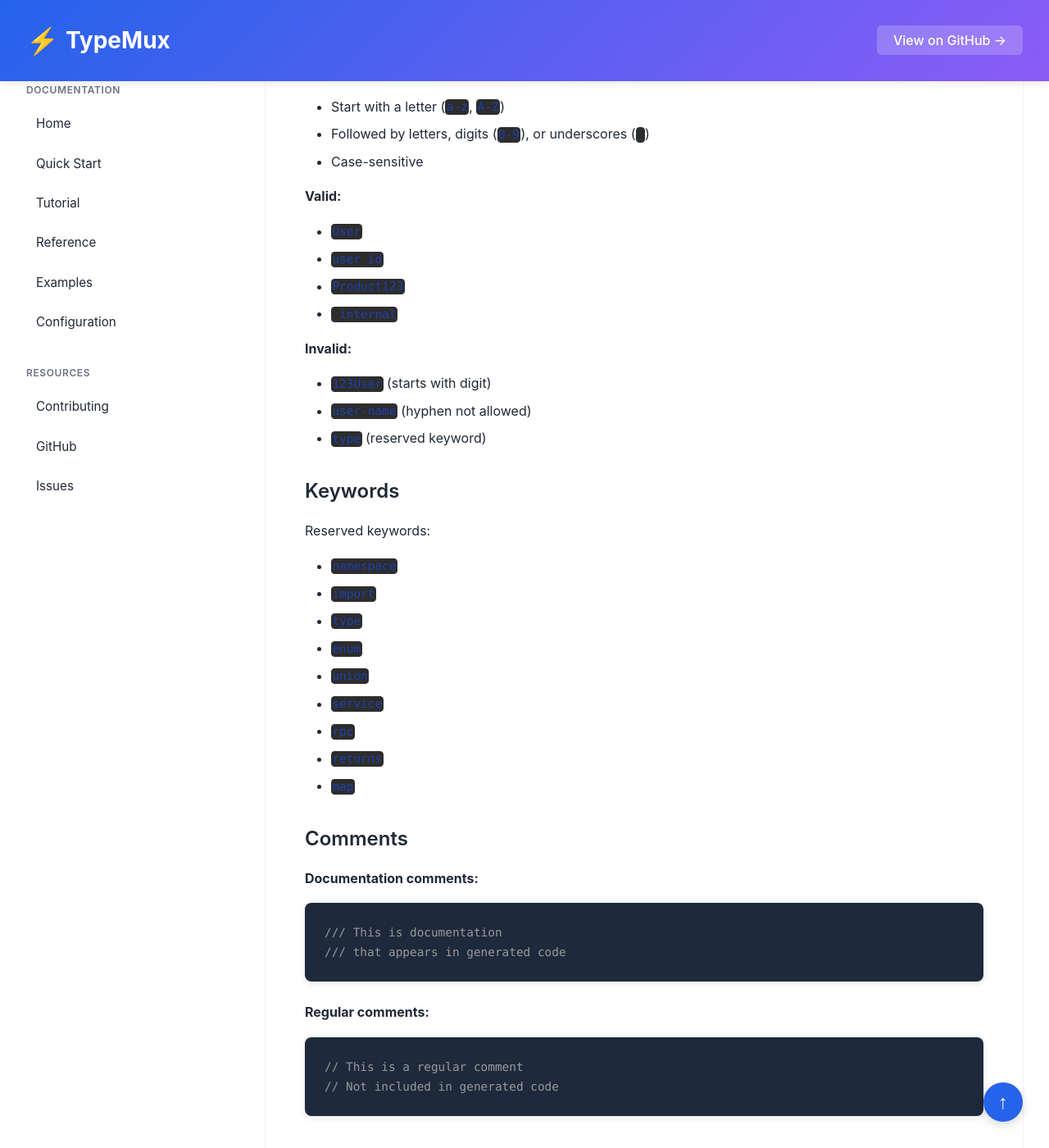
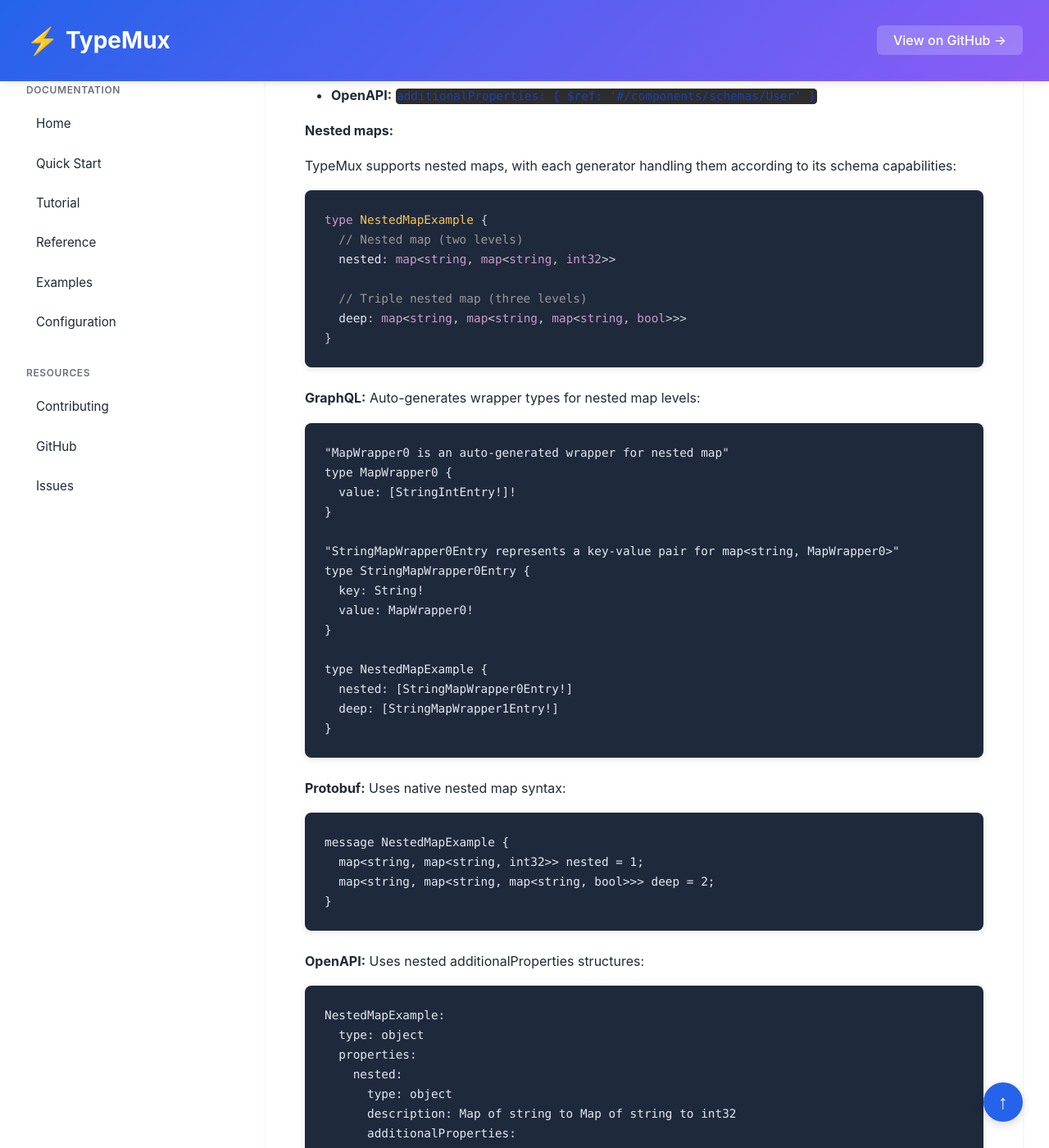
Before and after one commit to rasmartins/typemux, a Jekyll site: the page built from docs/reference.md, in a window 1280 px wide and 1400 px high, scrolled down 29268 px. Shown: the whole window at 82% size. Built offline with Jekyll 4.4.1, drawn with Linux system fonts in a browser that asks for light colours; nearby versions of some CDN libraries; our own code applies the rules of GitHub Pages for plain Markdown files; some of the changed text lies outside the part shown.

Commit message:
Update documentation for nested map support
Updated reference.md and tutorial.md to reflect the new nested map capabilities:

**reference.md changes:**
- Removed outdated statement that nested maps are not supported
- Added comprehensive nested map examples with simple, double, and triple nesting
- Updated map constraints to include nested maps as supported value types
- Added detailed Type Mappings section showing how each generator handles nested maps:
  - GraphQL: Auto-generated wrapper types (MapWrapper0, MapWrapper1, etc.)
  - Protobuf: Native nested map syntax
  - OpenAPI: Nested additionalProperties structures
- Included full code examples for all three output formats

**tutorial.md changes:**
- Replaced outdated wrapper type workaround pattern
- Added examples showing direct nested map syntax support
- Updated to show simple, double, and triple nested map examples
- Clarified how each generator handles nested maps

The documentation now accurately reflects the implementation completed in commit fa753b3.

````diff
--- a/docs/reference.md
+++ b/docs/reference.md
@@ -110,22 +110,30 @@ type Configuration {
 
 **Map constraints:**
 - Key type must be `string` or an integer type
-- Value type can be any type (primitive, user-defined, or array)
-- The syntax `map<string, map<string, string>>` is not supported by the parser
+- Value type can be any type (primitive, user-defined, array, or nested map)
+- Nested maps are fully supported: `map<string, map<string, int32>>`
 
-**Nested map functionality:** While the parser doesn't support `map<string, map<string, string>>` syntax directly, you can achieve the same result using wrapper types:
+**Nested map support:**
+
+TypeMux fully supports nested map syntax:
 
 ```typemux
-type StringMapWrapper {
-  data: map<string, string>
-}
+type NestedMapExample {
+  // Simple map
+  settings: map<string, string>
 
-type NestedConfig {
-  nested_data: map<string, StringMapWrapper>
+  // Nested map (two levels)
+  nested: map<string, map<string, int32>>
+
+  // Triple nested map (three levels)
+  deep: map<string, map<string, map<string, bool>>>
 }
 ```
 
-This pattern works correctly across all output formats (GraphQL, Protobuf, and OpenAPI)
+Each generator handles nested maps according to its schema capabilities:
+- **GraphQL**: Auto-generates wrapper types (MapWrapper0, MapWrapper1, etc.)
+- **Protobuf**: Uses native nested map syntax
+- **OpenAPI**: Uses nested additionalProperties structures
 
 ### Nested Types
 
@@ -1080,6 +1088,74 @@ type Department {
 - **Protobuf:** `map<string, User> users = 1;`
 - **OpenAPI:** `additionalProperties: { $ref: '#/components/schemas/User' }`
 
+**Nested maps:**
+
+TypeMux supports nested maps, with each generator handling them according to its schema capabilities:
+
+```typemux
+type NestedMapExample {
+  // Nested map (two levels)
+  nested: map<string, map<string, int32>>
+
+  // Triple nested map (three levels)
+  deep: map<string, map<string, map<string, bool>>>
+}
+```
+
+**GraphQL:**
+Auto-generates wrapper types for nested map levels:
+```graphql
+"MapWrapper0 is an auto-generated wrapper for nested map"
+type MapWrapper0 {
+  value: [StringIntEntry!]!
+}
+
+"StringMapWrapper0Entry represents a key-value pair for map<string, MapWrapper0>"
+type StringMapWrapper0Entry {
+  key: String!
+  value: MapWrapper0!
+}
+
+type NestedMapExample {
+  nested: [StringMapWrapper0Entry!]
+  deep: [StringMapWrapper1Entry!]
+}
+```
+
+**Protobuf:**
+Uses native nested map syntax:
+```protobuf
+message NestedMapExample {
+  map<string, map<string, int32>> nested = 1;
+  map<string, map<string, map<string, bool>>> deep = 2;
+}
+```
+
+**OpenAPI:**
+Uses nested additionalProperties structures:
+```yaml
+NestedMapExample:
+  type: object
+  properties:
+    nested:
+      type: object
+      description: Map of string to Map of string to int32
+      additionalProperties:
+        type: object
+        additionalProperties:
+          type: integer
+          format: int32
+    deep:
+      type: object
+      description: Map of string to Map of string to Map of string to bool
+      additionalProperties:
+        type: object
+        additionalProperties:
+          type: object
+          additionalProperties:
+            type: boolean
+```
+
 ## Lexical Elements
 
 ### Identifiers
````
Also changed, not shown: docs/tutorial.md (+14 -6 lines).
